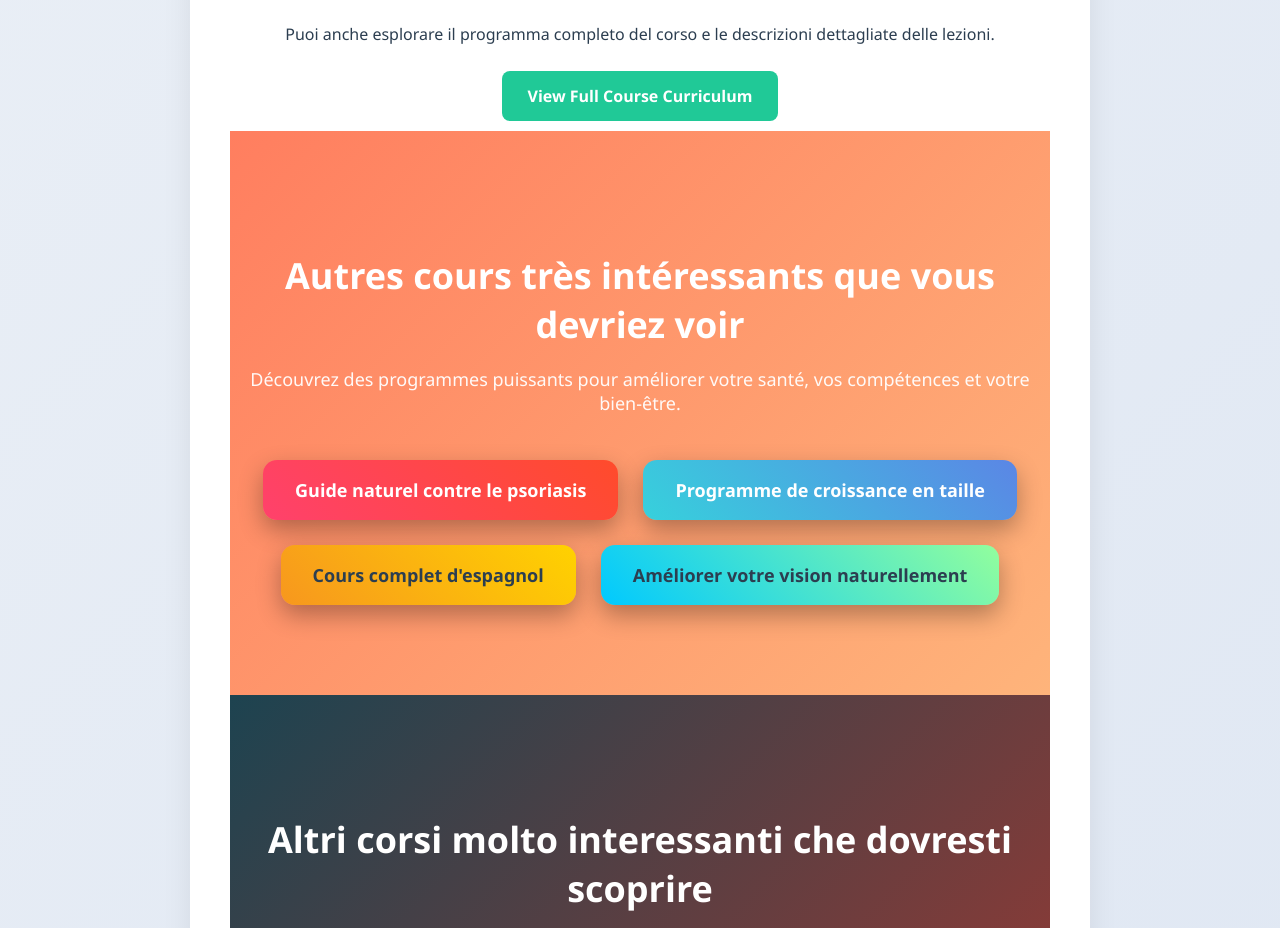
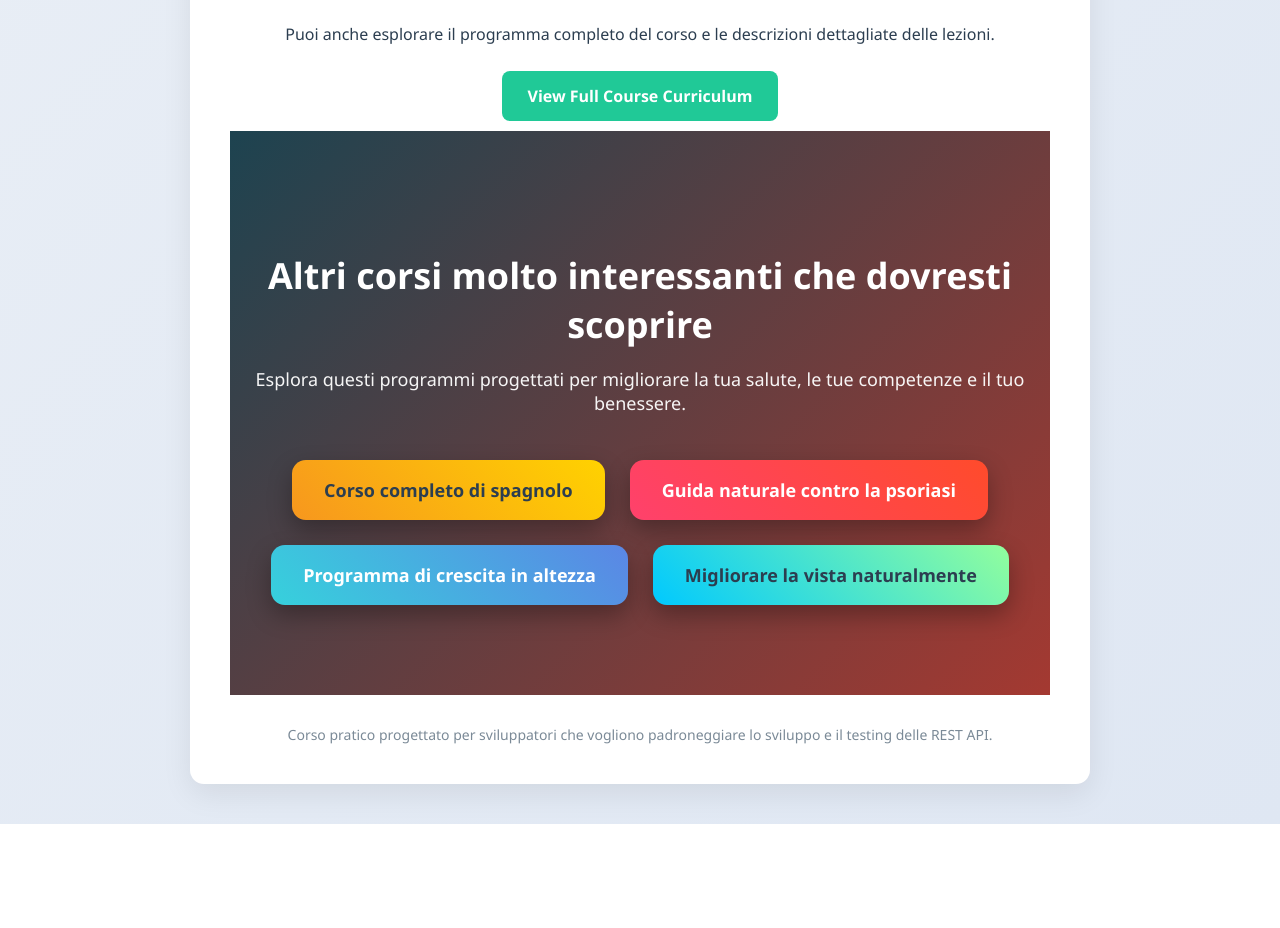
Before and after one commit to valueinvestingsoftware/CostruireUnaApiRest, a plain HTML site: page index.html in a window 1280 px wide. Shown: the part 1600-2528 px from the top of the page. After the commit the page ends 2424 px from the top, so only its background shows below. Drawn offline with Linux system fonts and the light colour scheme.

Commit message:
Update index.html

```diff
--- a/index.html
+++ b/index.html
@@ -194,79 +194,6 @@ View Full Course Curriculum
 </a>
   </div>
 
-<!-- SECTION AUTRES COURS -->
-<style>
-.autres-cours {
-   padding: 90px 20px;
-   text-align: center;
-   background: linear-gradient(135deg, #ff7e5f, #feb47b);
-   color: white;
-}
-
-.autres-cours h2 {
-   font-size: 36px;
-   margin-bottom: 10px;
-}
-
-.autres-cours p {
-   font-size: 18px;
-   margin-bottom: 45px;
-   opacity: 0.95;
-}
-
-.cours-boutons {
-   display: flex;
-   flex-wrap: wrap;
-   justify-content: center;
-   gap: 25px;
-}
-
-.cours-btn {
-   padding: 18px 32px;
-   font-size: 18px;
-   font-weight: bold;
-   color: white;
-   text-decoration: none;
-   border-radius: 14px;
-   transition: all 0.35s ease;
-   box-shadow: 0 10px 25px rgba(0,0,0,0.3);
-}
-
-/* Hover effect */
-.cours-btn:hover {
-   transform: translateY(-6px) scale(1.1);
-   box-shadow: 0 18px 40px rgba(0,0,0,0.4);
-}
-
-/* Couleurs vibrantes */
-.btn-psoriasis { background: linear-gradient(45deg, #ff416c, #ff4b2b); }
-.btn-croissance { background: linear-gradient(45deg, #36d1dc, #5b86e5); }
-.btn-espagnol { background: linear-gradient(45deg, #f7971e, #ffd200); color:#2c3e50; }
-.btn-vision { background: linear-gradient(45deg, #00c9ff, #92fe9d); color:#2c3e50; }
-</style>
-
-<div class="autres-cours">
-   <h2>Autres cours très intéressants que vous devriez voir</h2>
-   <p>Découvrez des programmes puissants pour améliorer votre santé, vos compétences et votre bien-être.</p>
-
-   <div class="cours-boutons">
-      <a class="cours-btn btn-psoriasis" href="https://valueinvestingsoftware.github.io/Psoriasis_fr/" target="_blank">
-         Guide naturel contre le psoriasis
-      </a>
-
-      <a class="cours-btn btn-croissance" href="https://valueinvestingsoftware.github.io/CroissanceEnTaille/" target="_blank">
-         Programme de croissance en taille
-      </a>
-
-      <a class="cours-btn btn-espagnol" href="https://valueinvestingsoftware.github.io/espagnol/" target="_blank">
-         Cours complet d'espagnol
-      </a>
-
-      <a class="cours-btn btn-vision" href="https://valueinvestingsoftware.github.io/VoirClairement/" target="_blank">
-         Améliorer votre vision naturellement
-      </a>
-   </div>
-</div>
 
   <!-- SEZIONE ALTRI CORSI -->
 <style>
```
